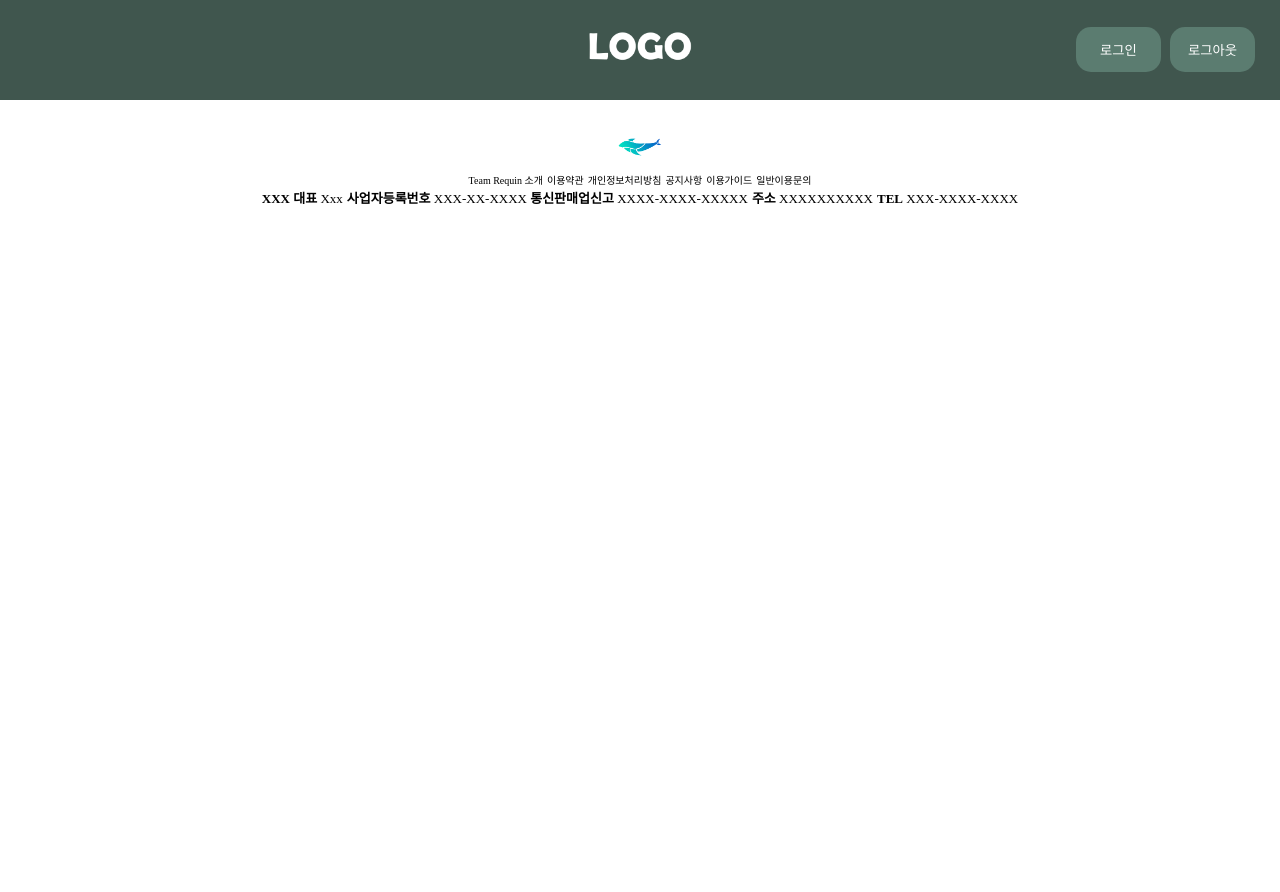
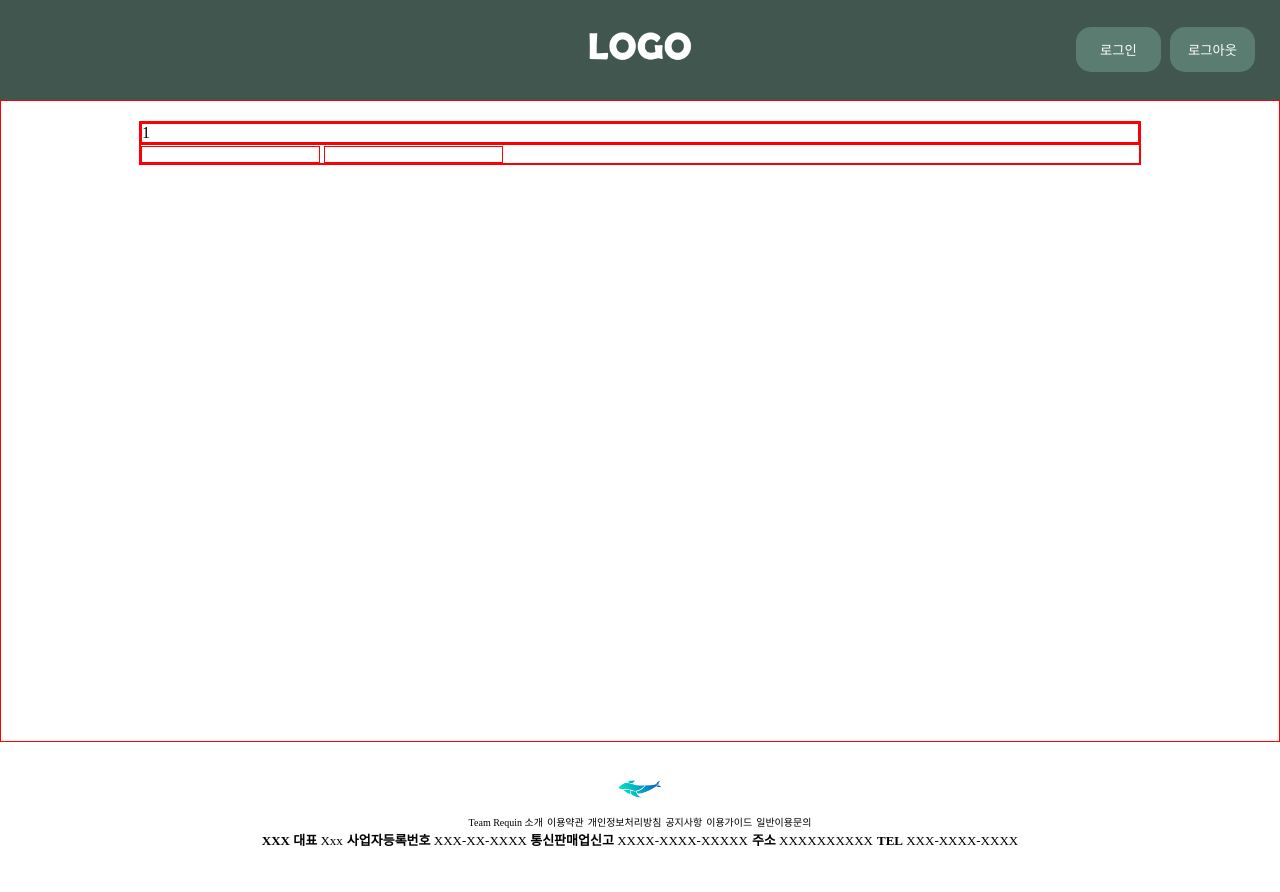
Before and after one commit to team-requin/ReQuiz_Front, a PHP site: page /quiz/quiz_write.php in a window 1280 px wide. Before the commit the page ends 204 px from the top, so only its background shows below. Run offline with PHP 8.4, Linux system fonts and the light colour scheme; some web fonts are replaced.

Commit message:
css, quiz_write

```diff
--- a/css/main.css
+++ b/css/main.css
@@ -302,9 +302,30 @@
 
 /*!quiz_write*/
 
-
-
-
+#quiz_write_frame {
+    height: 80vh;
+    border: 1px solid red;
+}
+#quiz_write {
+    width: 1000px;
+    margin: 20px auto;
+    border: 1px solid red;
+}
+#quiz_num {
+    border: 1px solid red;
+}
+#quiz_num > p {
+    border: 1px solid red;
+}
+#quiz_problem {
+    border: 1px solid red;
+}
+#quiz_question {
+    border: 1px solid red;
+}
+#quiz_answer {
+    border: 1px solid red;
+}
 
 
 
--- a/quiz/quiz_write.php
+++ b/quiz/quiz_write.php
@@ -2,7 +2,15 @@
 include("header.php");
 ?>
 <div id="quiz_write_frame">
-
+    <div id="quiz_write">
+        <div id="quiz_num">
+            <p>1</p>
+        </div>
+        <div id="quiz_problem">
+            <input type="text" id="quiz_question">
+            <input type="text" id="quiz_answer">
+        </div>
+    </div>
 </div>
 <?php
 include("footer.php");
```
